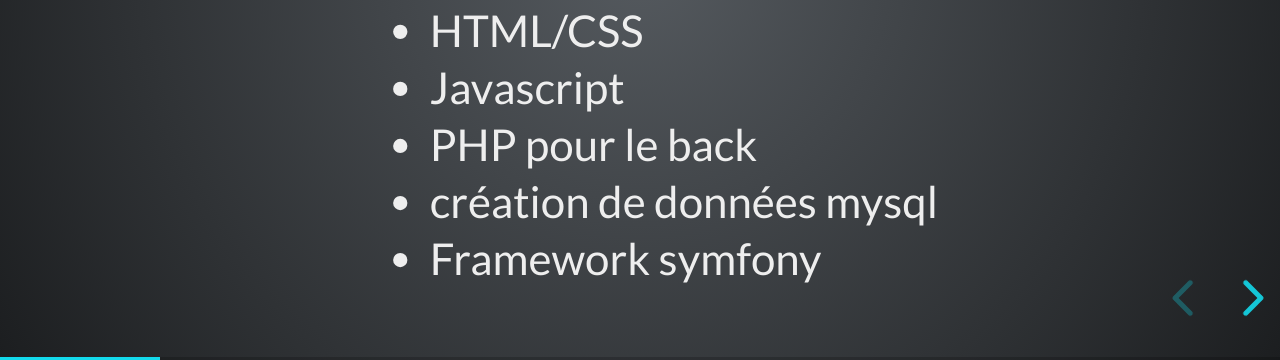
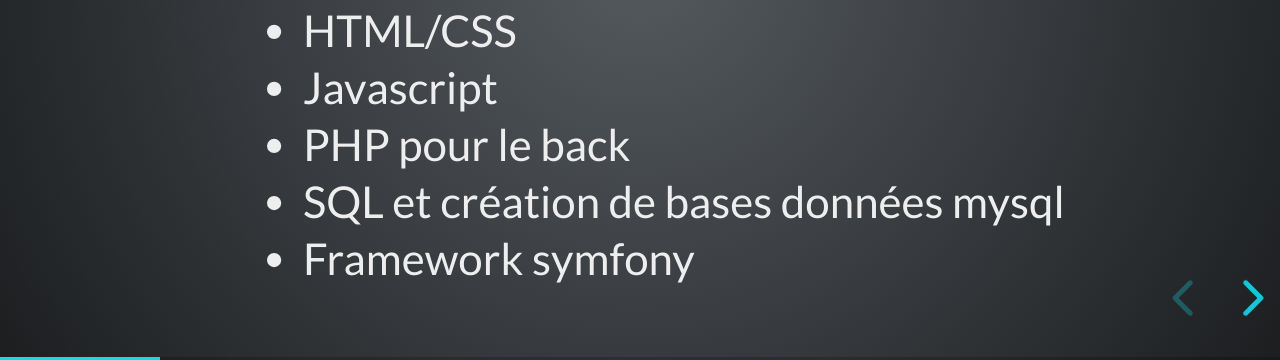
Before and after one commit to rf33350/Portofolio, a plain HTML site: page index.html in a window 1280 px wide. Both pictures are taken after a click on the button "next slide". Shown: the part 440-800 px from the top of the page. Drawn offline with Linux system fonts and the light colour scheme.

Commit message:
modif text SQL

```diff
--- a/index.html
+++ b/index.html
@@ -29,7 +29,7 @@
                     <li>HTML/CSS</li>
                     <li>Javascript</li>
                     <li>PHP pour le back</li>
-                    <li>création de données mysql</li>
+                    <li>SQL et création de bases données mysql</li>
                     <li>Framework symfony</li>
                 </ul>
             </section>
```
